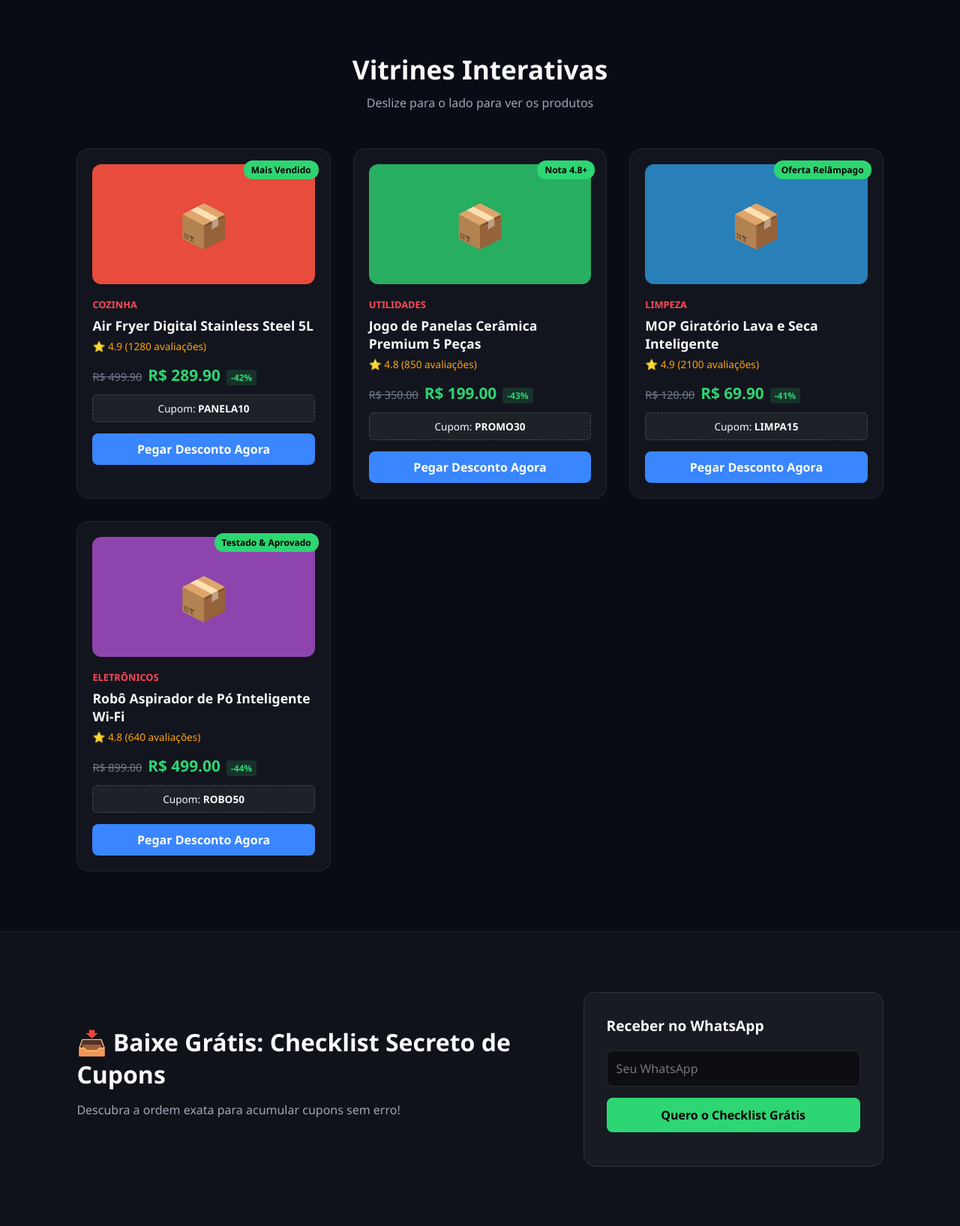
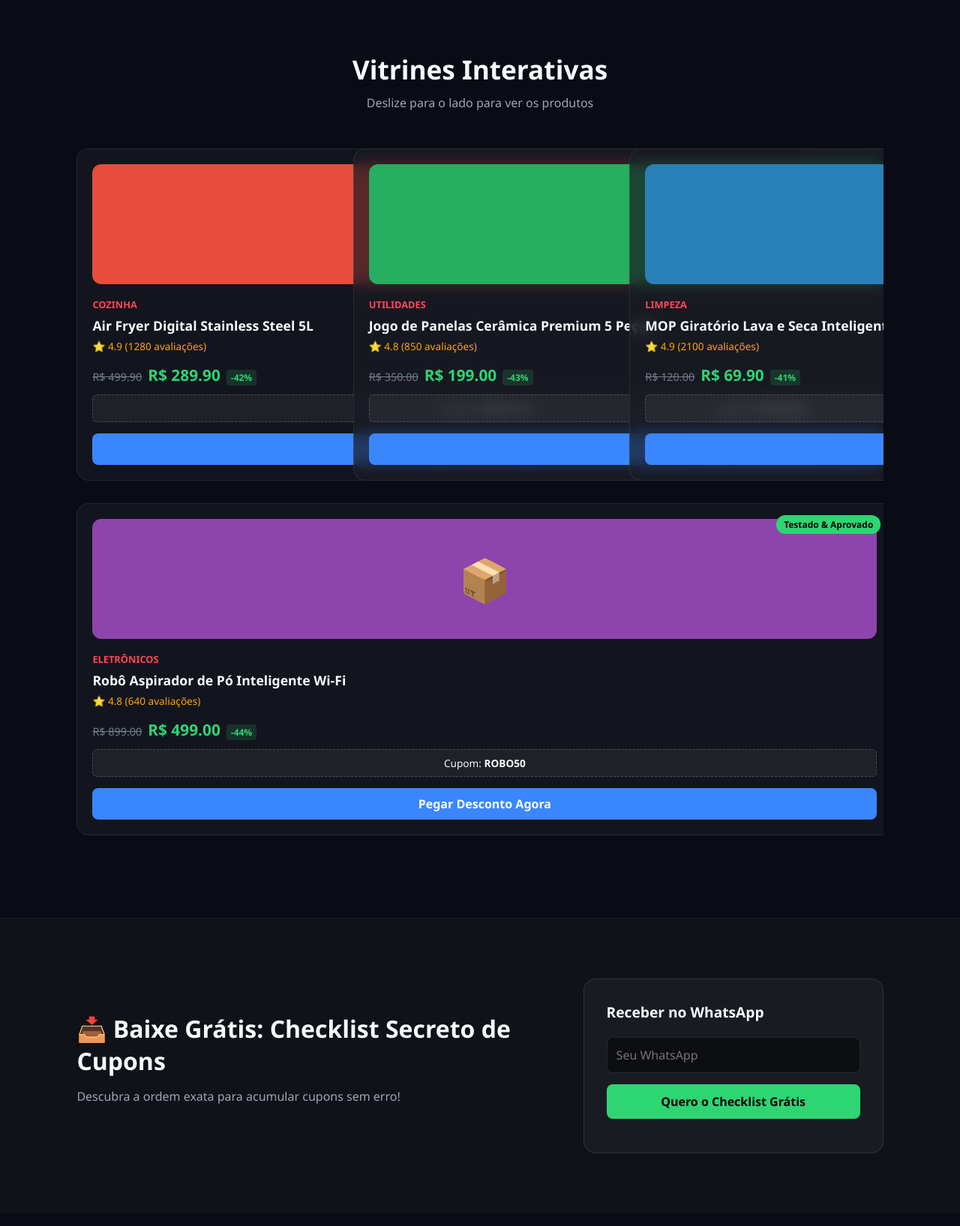
Before and after one commit to mersia-dev/LR, a Flask app: page / in a window 1280 px wide. Shown: the part 803-2438 px from the top of the page at 75% size. After the commit the page ends 2341 px from the top, so only its background shows below. Run offline with Flask 3, Linux system fonts and the light colour scheme; some libraries are stand-ins or nearby versions.

Commit message:
Update style.css

```diff
--- a/static/css/style.css
+++ b/static/css/style.css
@@ -19,6 +19,28 @@
     padding: 0;
     box-sizing: border-box;
     -webkit-tap-highlight-color: transparent; /* Remove aquele quadrado azul ao clicar no celular */
+}
+
+/* Scroll-Snap Horizontal para as Vitrines (100% Nativo e Leve) */
+.cards-grid {
+    display: flex;
+    overflow-x: auto;
+    scroll-snap-type: x mandatory;
+    gap: 20px;
+    padding-bottom: 30px;
+    -webkit-overflow-scrolling: touch; /* Suavidade no iOS */
+    scrollbar-width: none; /* Oculta a barra no Firefox */
+}
+
+.cards-grid::-webkit-scrollbar {
+    display: none; /* Oculta a barra no Chrome/Safari */
+}
+
+.product-card {
+    min-width: 85vw; /* O cartão ocupa 85% da tela do celular, revelando uma pontinha do próximo */
+    max-width: 400px;
+    scroll-snap-align: center; /* Centraliza o card perfeitamente ao soltar o dedo */
+    flex-shrink: 0;
 }
 
 body.mobile-optimized {
```
